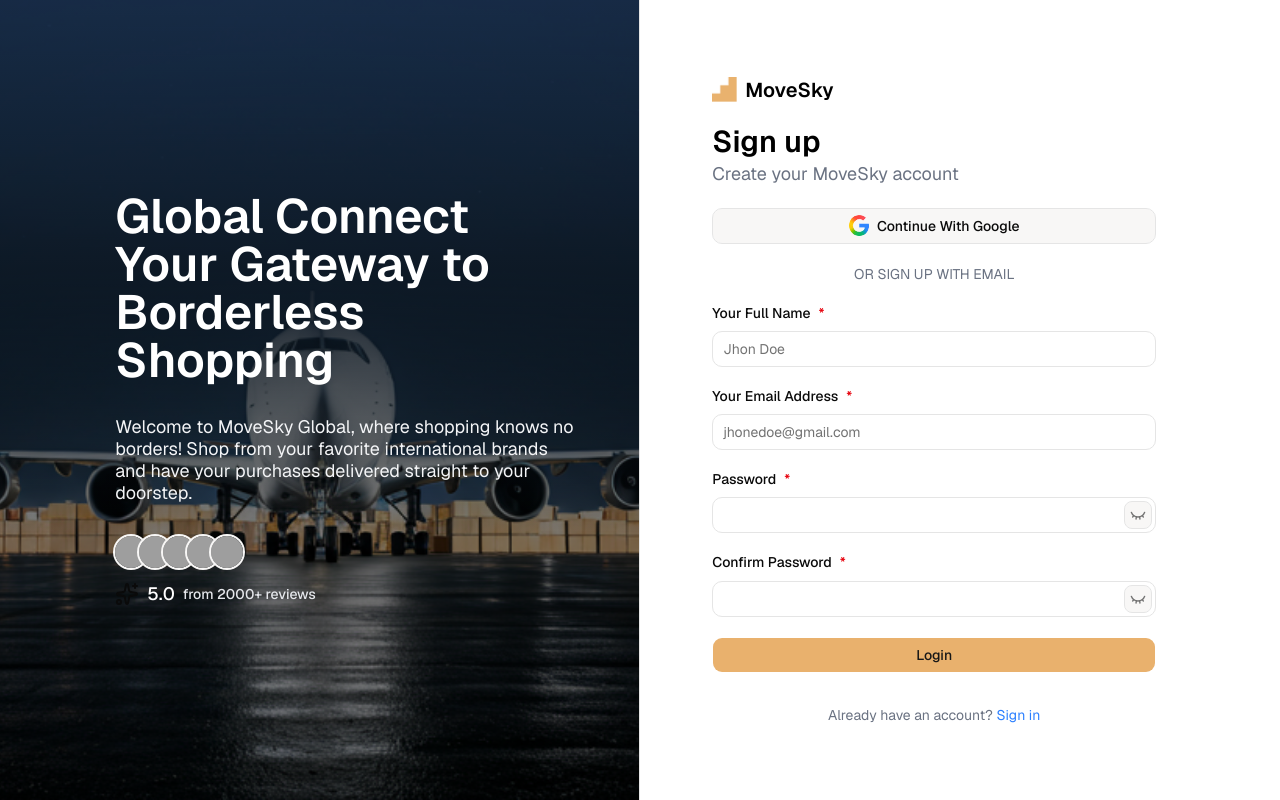
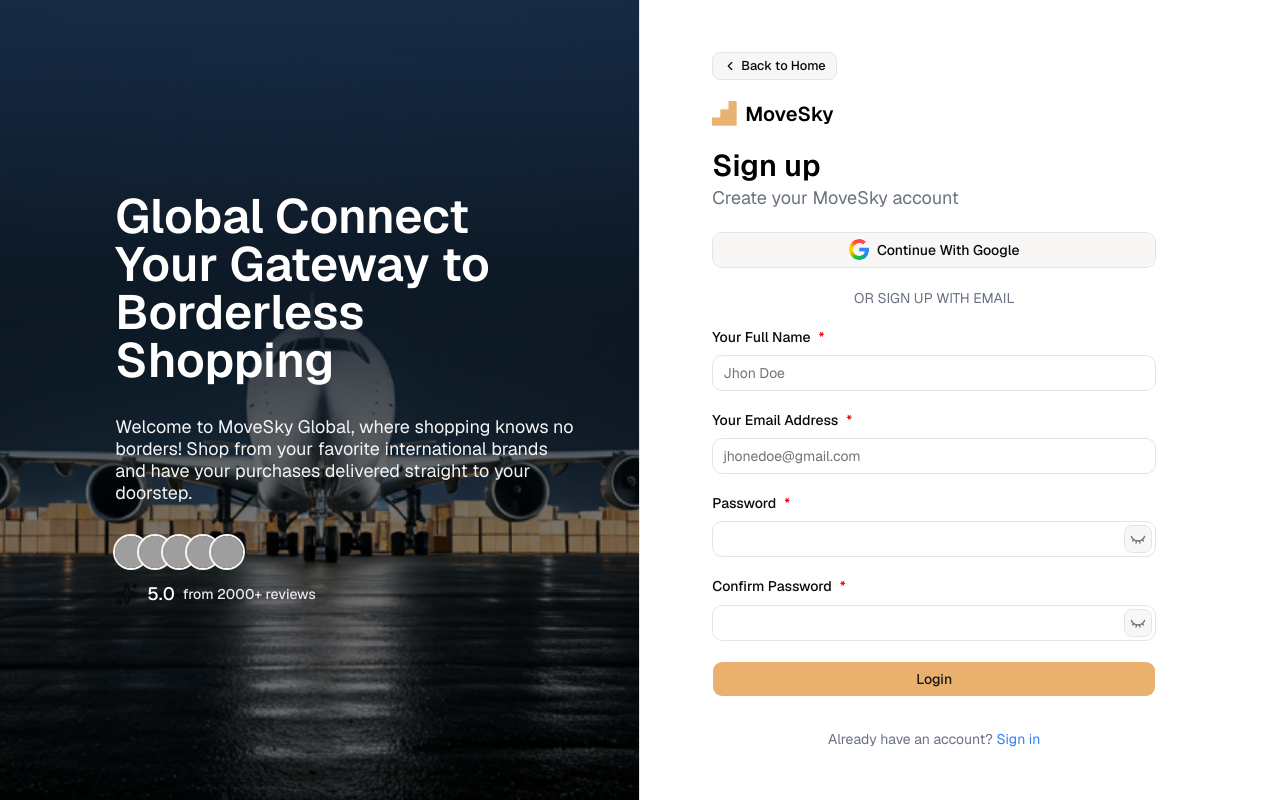
Before and after one commit to gitmahin/moveskybd-ecommerce, a Next.js app: page /sign-up in a window 1280 px wide. Built offline with nearby package versions, Linux system fonts and the light colour scheme; grey boxes are pictures that could not be loaded.

Commit message:
feat: add nextauth

```diff
--- a/package.json
+++ b/package.json
@@ -25,6 +25,7 @@
     "mobx": "^6.15.0",
     "mobx-react": "^9.2.1",
     "next": "16.1.6",
+    "next-auth": "^4.24.13",
     "next-themes": "^0.4.6",
     "pg": "^8.20.0",
     "radix-ui": "^1.4.3",
--- a/src/app/(auth)/AuthComp.tsx
+++ b/src/app/(auth)/AuthComp.tsx
@@ -12,7 +12,8 @@ import {
 } from "@/components";
 import { AvatarGroups, Stars } from "@/components/core";
 import { AVATAR_GROUP_DATA } from "@/constants";
-import { EyeClosed } from "lucide-react";
+import { ChevronLeft, EyeClosed } from "lucide-react";
+import {useRouter} from "next/navigation"
 import Image from "next/image";
 import Link from "next/link";
 import React from "react";
@@ -43,8 +44,10 @@ export const AuthComp = ({
       throw new Error("onSubmit function provided but not called");
     }
   };
+  const router = useRouter()
   return (
     <>
+    <Button variant={"outline"} size={"sm"} onClick={() => router.push("/")}><ChevronLeft/> Back to Home</Button>
       <div className="flex justify-start  items-center gap-2">
         <Image
           src={"/auth/login_vector.png"}
--- a/src/app/layout.tsx
+++ b/src/app/layout.tsx
@@ -7,6 +7,7 @@ import "react-loading-skeleton/dist/skeleton.css";
 import { Suspense } from "react";
 import { GlobalProvider } from "@/components";
 import { TooltipProvider } from "@/components/ui/tooltip";
+import SessionWrapperProvider from "@/providers/SessionProvider";
 
 const geistSans = Geist({
   variable: "--font-geist-sans",
@@ -34,11 +35,13 @@ export default function RootLayout({
         className={`${geistSans.variable} ${geistMono.variable} antialiased flex flex-col min-h-screen`}
       >
         <Suspense>
-          <GlobalProvider>
-            <SkeletonTheme>
-              <TooltipProvider>{children}</TooltipProvider>
-            </SkeletonTheme>
-          </GlobalProvider>
+          <SessionWrapperProvider>
+            <GlobalProvider>
+              <SkeletonTheme>
+                <TooltipProvider>{children}</TooltipProvider>
+              </SkeletonTheme>
+            </GlobalProvider>
+          </SessionWrapperProvider>
         </Suspense>
       </body>
     </html>
--- /dev/null
+++ b/src/providers/SessionProvider.tsx
@@ -0,0 +1,12 @@
+"use client"
+import { SessionProvider } from "next-auth/react"
+
+import React from 'react'
+
+export default function SessionWrapperProvider({children}: {children: React.ReactNode}) {
+  return (
+    <SessionProvider>
+        {children}
+    </SessionProvider>
+  )
+}
--- /dev/null
+++ b/src/providers/index.ts
@@ -0,0 +1 @@
+export * from "./SessionProvider"
```
Also changed, not shown: src/api/auth/[...nextauth]/route.ts (added, +9 -0 lines), 2 other files (tests, documents, lock files or other folders).
